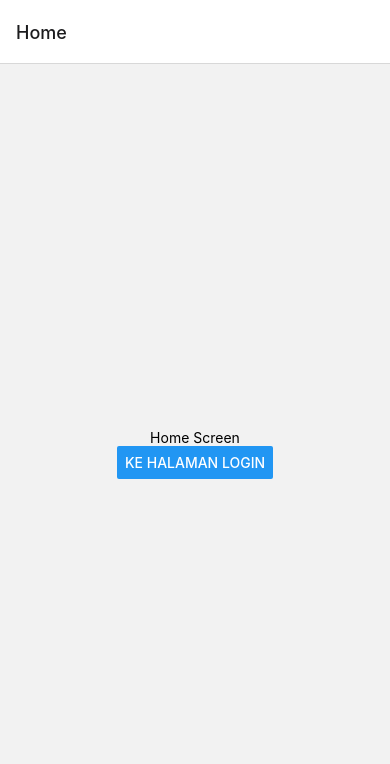
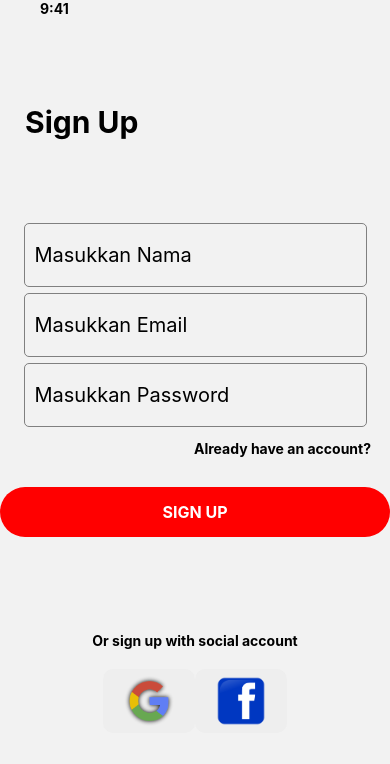
Before and after one commit to syarifanurfadilah/SYARIFANURFADILAH-105841107821-LAB1-, a React Native app: screen /SignUp in a window 390 px wide. Shown: the top 764 px of the page. Built offline with nearby package versions, Linux system fonts and the light colour scheme.

Commit message:
Tugas 1 Navigation and taskbar

```diff
--- a/App.js
+++ b/App.js
@@ -4,25 +4,27 @@ import { NavigationContainer } from '@react-navigation/native';
 import { createNativeStackNavigator } from '@react-navigation/native-stack';
 import LoginPage from './LoginPage'
 
+import SignUp from './SignUp'
+import Forgot from './Forgot'
+
 function HomeScreen({navigation}) {
-    return (
-        <View style={{ flex: 1, alignItems: 'center', justifyContent: 'center' }}>
+  return (
+    <View style={{ flex: 1, alignItems: 'center', justifyContent: 'center' }}>
       <Text>Home Screen</Text>
       <Button title='ke halaman login' onPress={() => navigation.navigate('LoginPage')}/>
     </View>
   );
 }
 const Stack = createNativeStackNavigator();
-
 function App() {
   return (
     <NavigationContainer>
       <Stack.Navigator>
-        <Stack.Screen name="Home" component={HomeScreen} />
+      <Stack.Screen name="SignUp" component={SignUp} options={{headerShown: false}} />
         <Stack.Screen name="LoginPage" component={LoginPage} options={{headerShown: false}} />
+        <Stack.Screen name="Forgot" component={Forgot} options={{headerShown: false}}/>
       </Stack.Navigator>
     </NavigationContainer>
   );
 }
-
 export default App;
--- /dev/null
+++ b/Forgot.js
@@ -0,0 +1,61 @@
+import {Text, View, Image, TouchableOpacity} from 'react-native'
+import React from 'react'
+import TextInputCostum from './components/TextInput/TextInput'
+import ButtonCostum from './components/Button/Button'
+
+const App = ({navigation}) => {
+    return(
+      <View style = {{flex : 1}}>
+        <View style = {{
+          flexbox : 1,
+          justifyContent : 'flex-end',
+          justifyContent : 'space-between',
+          height : 140
+        }}>
+          <Text style ={{
+            fontWeight : 'bold',
+            marginLeft : 40
+          }}>
+            9:41
+          </Text>
+          <TouchableOpacity onPress={() => navigation.goBack()}>
+          <Text style={{
+            fontSize : 45,
+            fontWeight : 'bold',
+            marginLeft : 20
+          }}>
+            {'<'}
+          </Text>
+          </TouchableOpacity>
+          <Text style ={{
+            fontSize : 30,
+            fontWeight : 'bold',
+            marginLeft : 25
+          }}>
+            Forgot Password
+          </Text>
+        </View>
+        <View style ={{
+          flex : 1,
+          flexDirection : 'column',
+          alignItems : 'center',
+          marginTop : 80,
+        }}>
+          <Text style={{
+            fontSize : 20,
+            marginLeft : 25,
+            marginRight : 25,
+            marginBottom : 30
+          }}>Please, enter your email address. You will receive a link to create a new password via email.</Text>
+          <TextInputCostum name = "Email"/>
+          <Text style={{
+            marginBottom : 50
+          }}>
+          </Text>
+          <ButtonCostum text = "SEND" color= 'red' borderRadius= {30} />
+
+        </View>
+        </View>
+  )
+}
+export default App
--- a/LoginPage.js
+++ b/LoginPage.js
@@ -1,8 +1,9 @@
-import {Text, View, Image,} from 'react-native'
+import {Text, View, Image, TouchableOpacity} from 'react-native'
 import React from 'react'
 import TextInputCostum from './components/TextInput/TextInput'
 import ButtonCostum from './components/Button/Button'
-const App = () => {
+
+const App = ({navigation}) => {
     return(
       <View style = {{flex : 1}}>
         <View style = {{
@@ -17,7 +18,7 @@ const App = () => {
           }}>
             9:41
           </Text>
-
+          <TouchableOpacity onPress={() => navigation.goBack()}>
           <Text style={{
             fontSize : 45,
             fontWeight : 'bold',
@@ -25,6 +26,7 @@ const App = () => {
           }}>
             {'<'}
           </Text>
+          </TouchableOpacity>
           <Text style ={{
             fontSize : 30,
             fontWeight : 'bold',
@@ -41,6 +43,7 @@ const App = () => {
         }}>
           <TextInputCostum name = "Email"/>
           <TextInputCostum name = "Password"/>
+          <TouchableOpacity onPress={() => navigation.navigate('Forgot')}>
           <Text style ={{
             fontSize : 14,
             fontWeight : 'bold',
@@ -49,10 +52,13 @@ const App = () => {
             textAlign : 'right',
             marginLeft : 175
           }}>
-          Already have an account?
+            Forgot your Password?
             </Text>
-        <ButtonCostum text = "SIGN UP" color= 'red' borderRadius= {30} />
+            </TouchableOpacity>
+        <ButtonCostum text = "Login" color= 'red' borderRadius= {30} />
+
       </View>
+
       <View style ={{
         flex : 1,
         alignItems : 'center',
--- /dev/null
+++ b/SignUp.js
@@ -0,0 +1,102 @@
+import React from 'react'
+import TextInputCostum from './components/TextInput/TextInput'
+import ButtonCostum from './components/Button/Button'
+import {Text, View, Image,TouchableOpacity} from 'react-native'
+
+const App = ({navigation}) => {
+    return(
+      <View style = {{flex : 1}}>
+        <View style = {{
+          flexbox : 1,
+          justifyContent : 'flex-end',
+          justifyContent : 'space-between',
+          height : 140
+        }}>
+          <Text style ={{
+            fontWeight : 'bold',
+            marginLeft : 40
+          }}>
+            9:41
+          </Text>
+          <Text style ={{
+            fontSize : 30,
+            fontWeight : 'bold',
+            marginLeft : 25
+          }}>
+            Sign Up
+          </Text>
+        </View>
+        <View style ={{
+          flex : 1,
+          flexDirection : 'column',
+          alignItems : 'center',
+          marginTop : 80,
+        }}>
+          <TextInputCostum name = "Nama"/>
+          <TextInputCostum name = "Email"/>
+          <TextInputCostum name = "Password"/>
+          <TouchableOpacity onPress={() => navigation.navigate('LoginPage')}>
+          <Text style ={{
+            fontSize : 14,
+            fontWeight : 'bold',
+            marginTop : 10,
+            marginBottom : 30,
+            textAlign : 'right',
+            marginLeft : 175
+          }}>
+            Already have an account?
+          </Text>
+          </TouchableOpacity>
+
+          <ButtonCostum text = "SIGN UP" color= 'red' borderRadius= {30} />
+
+        </View>
+        <View style ={{
+          flex : 1,
+          alignItems : 'center',
+          justifyContent : 'flex-start',
+        }}>
+          <Text style ={{
+            fontWeight : 'bold',
+            marginTop : 100
+          }}>
+            Or sign up with social account
+          </Text>
+        <View style ={{
+          flex : 1,
+          flexDirection:'row',
+          justifyContent : 'space-evenly',
+          marginTop : 20
+          }}>
+          <View style ={{
+              backgroundColor : '#eeeeee',
+              borderRadius : 10,
+              justifyContent : 'center',
+              width : 92,
+              height : 64,
+              alignItems : 'center'
+            }}>
+              <Image source={require('./google.png') }
+              style={{ width : 50, height : 50, alignItems : 'center'
+              }}/>
+
+            </View>
+            <View style ={{
+              backgroundColor : '#eeeeee',
+              borderRadius : 10,
+              justifyContent : 'center',
+              width : 92,
+              height : 64,
+              alignItems : 'center'
+            }}>
+              <Image source={require('./facebook.png') }
+              style={{ width : 50, height : 50, alignItems : 'center'
+              }}/>
+
+            </View>
+          </View>
+        </View>
+      </View>
+    )
+  }
+  export default App
```
Lines whose indentation alone changed are shown as unchanged.
